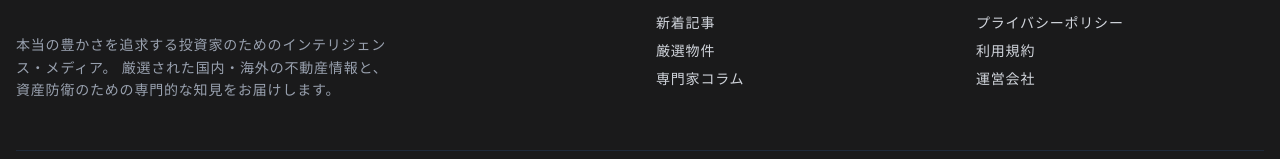
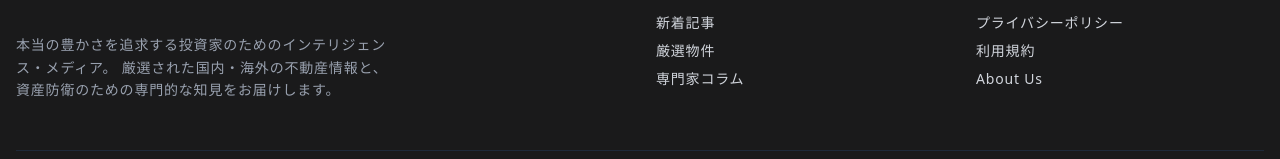
Before and after one commit to tomohiro-takahashi/wealth-navigator-2026, a Next.js app: page /inquiry in a window 1280 px wide. Shown: the part 1127-1286 px from the top of the page. Built offline with nearby package versions, Linux system fonts and the light colour scheme.

Commit message:
fix: update footer link to About Us

```diff
--- a/src/components/common/Footer.tsx
+++ b/src/components/common/Footer.tsx
@@ -25,7 +25,7 @@
                         <ul className="space-y-2 text-sm text-gray-300">
                             <li><Link href="/privacy" className="hover:text-white transition-colors">プライバシーポリシー</Link></li>
                             <li><Link href="/terms" className="hover:text-white transition-colors">利用規約</Link></li>
-                            <li><Link href="/company" className="hover:text-white transition-colors">運営会社</Link></li>
+                            <li><Link href="/about" className="hover:text-white transition-colors">About Us</Link></li>
                         </ul>
                     </div>
                 </div>
```
